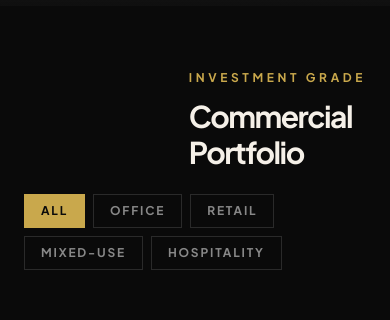
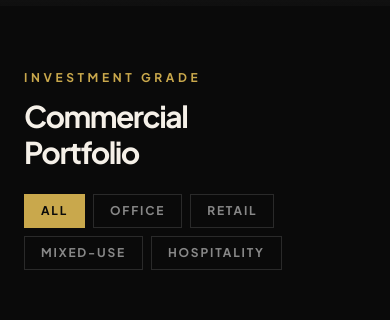
Before and after one commit to pat127/luxestate, a Next.js app: page /commercial in a window 390 px wide. Shown: the part 781-1101 px from the top of the page. Built offline with nearby package versions, Linux system fonts and the light colour scheme; grey boxes are pictures that could not be loaded.

Commit message:
Local Commit: 2026-05-20T04:54:11.666Z - Fixed mobile alignment in `CommercialListings.tsx` — changed `items-end` to `items-start` (with `md:items-end` for desktop) so "Investment Grade" and "Commercial Portfolio" headings are left-aligned on mobile instead of right-aligned

```diff
--- a/src/app/commercial/components/CommercialListings.tsx
+++ b/src/app/commercial/components/CommercialListings.tsx
@@ -79,7 +79,7 @@ export default function CommercialListings() {
   return (
     <section ref={sectionRef} className="py-16 px-6 md:px-10 max-w-7xl mx-auto">
       {/* Header */}
-      <div className="flex flex-col md:flex-row justify-between items-end mb-12 gap-6 animate-on-scroll">
+      <div className="flex flex-col md:flex-row justify-between md:items-end items-start mb-12 gap-6 animate-on-scroll">
         <div>
           <span className="text-xs font-bold uppercase tracking-[0.3em] text-primary mb-3 block">Investment Grade</span>
           <h2 className="text-3xl md:text-5xl font-bold text-foreground tracking-tighter">
```
